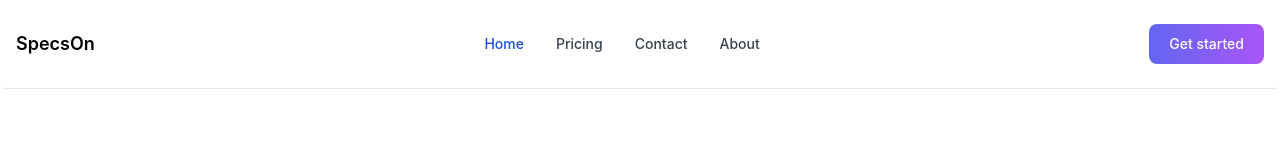
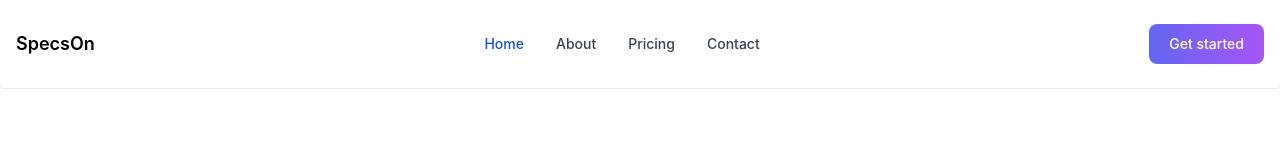
Before and after one commit to ThemeQuest/specs-on-website, a Next.js app: page / in a window 1280 px wide. Shown: the top 160 px of the page. Built offline with nearby package versions, Linux system fonts and the light colour scheme.

Commit message:
styles :lipstick:: updated navbar component links

```diff
--- a/pages/components/Navbar.js
+++ b/pages/components/Navbar.js
@@ -1,3 +1,4 @@
+import Link from 'next/link';
 import React, { useState } from 'react'
 
 function Navbar() {
@@ -5,10 +6,12 @@ function Navbar() {
     return (
         <nav className="bg-white border-gray-200 px-2 sm:px-4 py-6 rounded dark:bg-gray-800 border-b">
             <div className="container mx-auto flex flex-wrap items-center justify-between">
-            <a href="#" className="flex">
-                {/* add svg here */}
-                <span className="self-center text-lg font-semibold whitespace-nowrap dark:text-white">SpecsOn</span>
-            </a>
+            <Link href="#home">
+                <a className="flex">
+                    {/* add svg here */}
+                    <span className="self-center text-lg font-semibold whitespace-nowrap dark:text-white">SpecsOn</span>
+                </a>
+            </Link>
             <div className="flex md:order-2">
                 <button type="button" className="text-white font-medium rounded-lg text-sm px-5 py-2.5 text-center mr-3 md:mr-0 bg-gradient-to-r from-indigo-500 to-purple-500">Get started</button>
                 <button data-collapse-toggle="mobile-menu-4" type="button" className="md:hidden text-gray-500 hover:bg-gray-100focus:outline-none focus:ring-2 focus:ring-gray-200 rounded-lg text-sm p-2 inline-flex items-center dark:text-gray-400 dark:hover:bg-gray-700 dark:focus:ring-gray-600" aria-controls="mobile-menu-4" aria-expanded="false"
@@ -22,16 +25,24 @@ function Navbar() {
                 id="mobile-menu-4">
                     <ul className="flex-col md:flex-row flex md:space-x-8 mt-4 md:mt-0 md:text-sm md:font-medium">
                         <li>
-                            <a href="#" className="bg-blue-700 md:bg-transparent text-white block pl-3 pr-4 py-2 md:text-blue-700 md:p-0 rounded dark:text-white" aria-current="page">Home</a>
+                            <Link href="#home">
+                                <a className="bg-blue-700 md:bg-transparent text-white block pl-3 pr-4 py-2 md:text-blue-700 md:p-0 rounded dark:text-white" aria-current="page">Home</a>
+                            </Link>
                         </li>
                         <li>
-                            <a href="#" className="text-gray-700 hover:bg-gray-50 border-b border-gray-100 md:hover:bg-transparent md:border-0 block pl-3 pr-4 py-2 md:hover:text-blue-700 md:p-0 md:dark:hover:text-white dark:text-gray-400 dark:hover:bg-gray-700 dark:hover:text-white md:dark:hover:bg-transparent dark:border-gray-700">Pricing</a>
+                            <Link href="#about">
+                                <a className="text-gray-700 hover:bg-gray-50 border-b border-gray-100 md:hover:bg-transparent md:border-0 block pl-3 pr-4 py-2 md:hover:text-blue-700 md:p-0 md:dark:hover:text-white dark:text-gray-400 dark:hover:bg-gray-700 dark:hover:text-white md:dark:hover:bg-transparent dark:border-gray-700">About</a>
+                            </Link>
                         </li>
                         <li>
-                            <a href="#" className="text-gray-700 hover:bg-gray-50 border-b border-gray-100 md:hover:bg-transparent md:border-0 block pl-3 pr-4 py-2 md:hover:text-blue-700 md:p-0 md:dark:hover:text-white dark:text-gray-400 dark:hover:bg-gray-700 dark:hover:text-white md:dark:hover:bg-transparent dark:border-gray-700">Contact</a>
+                            <Link href="#pricing">
+                                <a className="text-gray-700 hover:bg-gray-50 border-b border-gray-100 md:hover:bg-transparent md:border-0 block pl-3 pr-4 py-2 md:hover:text-blue-700 md:p-0 md:dark:hover:text-white dark:text-gray-400 dark:hover:bg-gray-700 dark:hover:text-white md:dark:hover:bg-transparent dark:border-gray-700">Pricing</a>
+                            </Link>
                         </li>
                         <li>
-                            <a href="#" className="text-gray-700 hover:bg-gray-50 border-b border-gray-100 md:hover:bg-transparent md:border-0 block pl-3 pr-4 py-2 md:hover:text-blue-700 md:p-0 md:dark:hover:text-white dark:text-gray-400 dark:hover:bg-gray-700 dark:hover:text-white md:dark:hover:bg-transparent dark:border-gray-700">About</a>
+                            <Link href="#contact">
+                                <a className="text-gray-700 hover:bg-gray-50 border-b border-gray-100 md:hover:bg-transparent md:border-0 block pl-3 pr-4 py-2 md:hover:text-blue-700 md:p-0 md:dark:hover:text-white dark:text-gray-400 dark:hover:bg-gray-700 dark:hover:text-white md:dark:hover:bg-transparent dark:border-gray-700">Contact</a>
+                            </Link>
                         </li>
                     </ul>
                 </div>
--- a/pages/index.js
+++ b/pages/index.js
@@ -15,7 +15,7 @@ export default function Home() {
       <Navbar/>
       <Banner/>
       <Featured/>
-      <Footer />
+      <Footer/>
     </>
   )
 }
```
